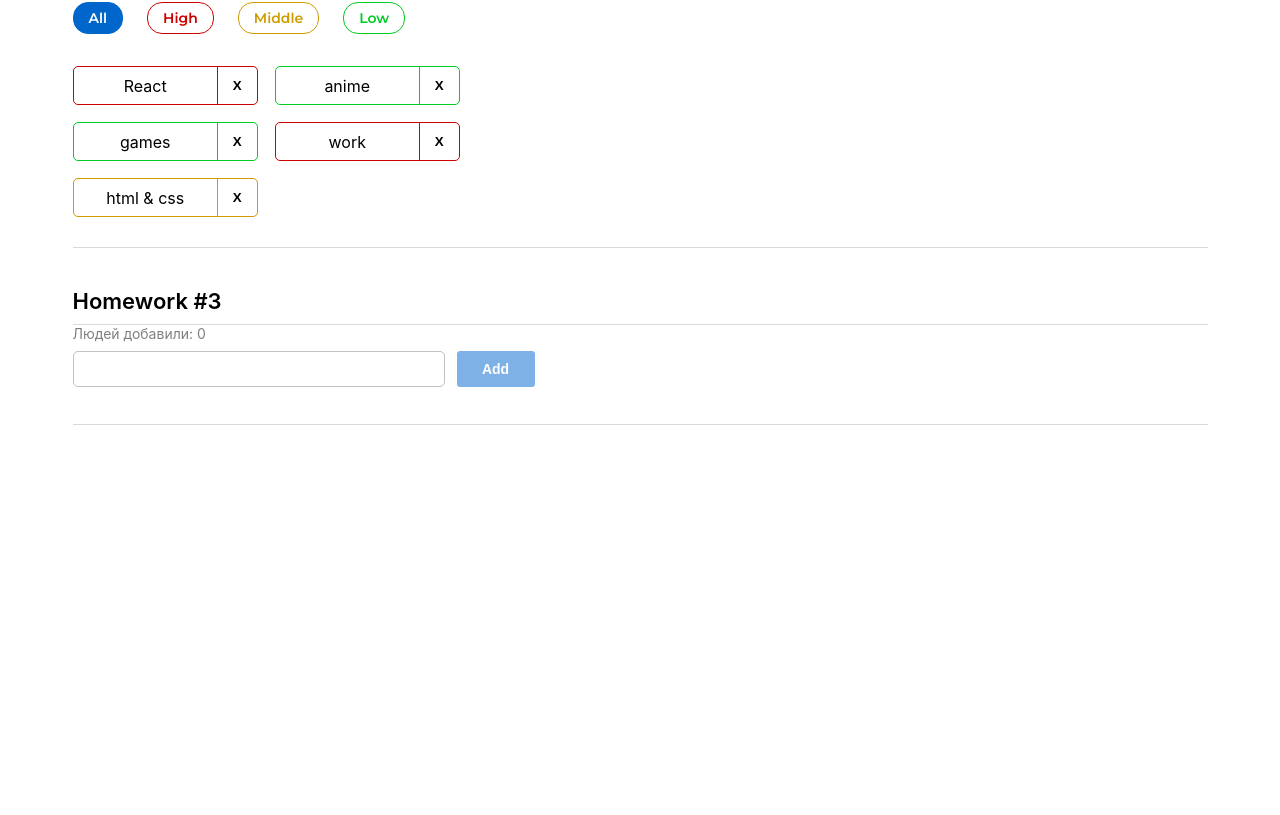
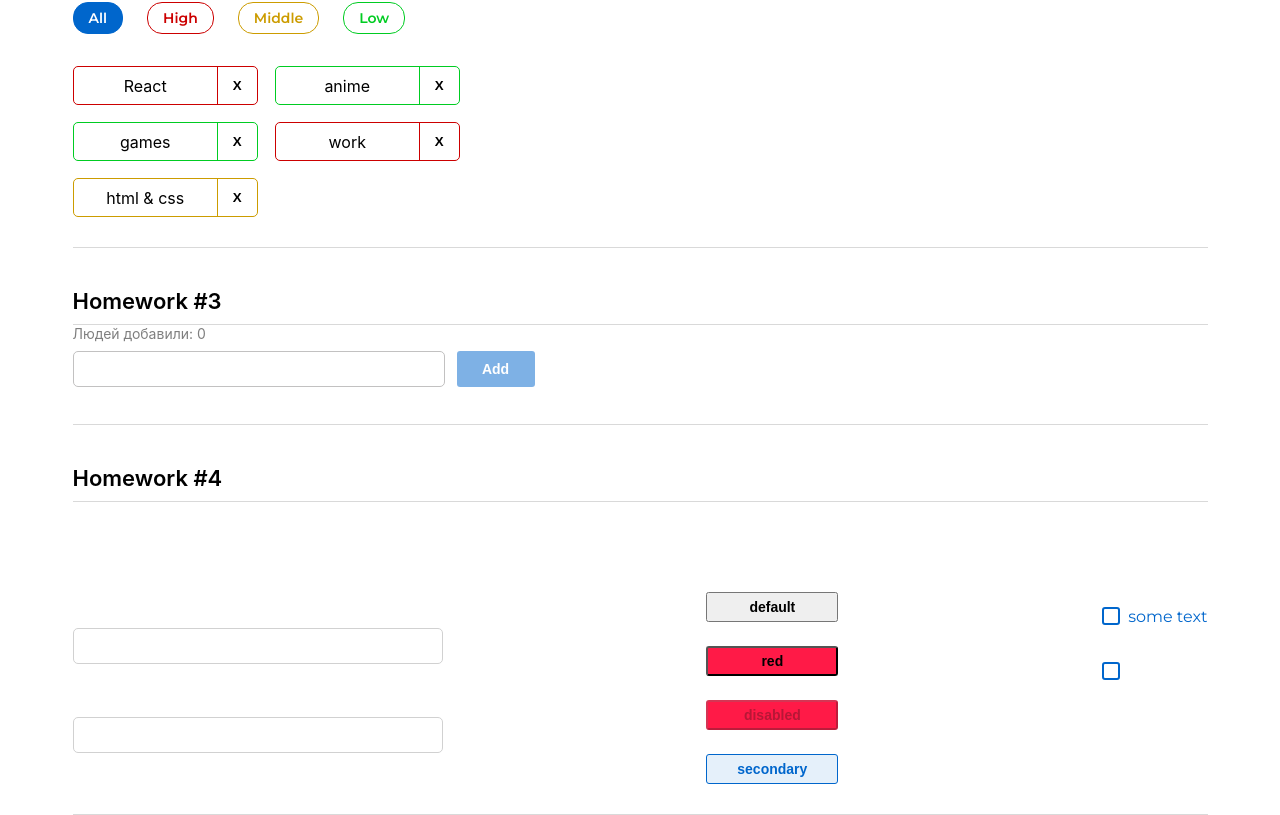
Before and after one commit to elfin14/hws2-master, a React (Create React App) app: page /#/ in a window 1280 px wide. Shown: the part 518-1333 px from the top of the page. Before the commit the page ends 943 px from the top, so only its background shows below. Built offline with nearby package versions, Linux system fonts and the light colour scheme.

Commit message:
homeworks HW4

```diff
--- a/src/s1-main/App.tsx
+++ b/src/s1-main/App.tsx
@@ -3,6 +3,7 @@ import s from './App.module.css'
 import HW1 from '../s2-homeworks/hw01/HW1'
 import HW2 from '../s2-homeworks/hw02/HW2';
 import HW3 from '../s2-homeworks/hw03/HW3';
+import HW4 from '../s2-homeworks/hw04/HW4';
 
 function App() {
     return (
@@ -11,7 +12,7 @@ function App() {
             {/*раскомментировать по ходу выполнения*/}
             <HW2/>
             <HW3/>
-            {/*<HW4/>*/}
+            <HW4/>
 
             {/*при выполнении дз 5 и более - закомментировать здесь дз 1-4, так как они есть внутри дз 5*/}
             {/*<HW5/>*/}
--- a/src/s2-homeworks/hw03/Greeting.tsx
+++ b/src/s2-homeworks/hw03/Greeting.tsx
@@ -55,7 +55,7 @@ const Greeting: React.FC<GreetingPropsType> = (
                     id={'hw3-button'}
                     onClick={addUser}
                     className={s.button}
-                    // disabled={!name.trim()}
+                    disabled={!!error.trim()}
                 >
                     Add
                 </button>
--- a/src/s2-homeworks/hw04/Stand.module.css
+++ b/src/s2-homeworks/hw04/Stand.module.css
@@ -8,12 +8,14 @@
     display: flex;
     flex-direction: column;
     gap: 48px;
+    margin-top: 90px;
 }
 
 .buttons {
     display: flex;
     flex-direction: column;
     gap: 24px;
+    margin-top: 90px;
 }
 
 .checkboxes {
--- a/src/s2-homeworks/hw04/Stand.tsx
+++ b/src/s2-homeworks/hw04/Stand.tsx
@@ -29,11 +29,7 @@ const Stand = () => {
                         onChangeText={setValue}
                         error={error}
                         onEnter={() => {
-                            setError(
-                                stateForAllInputs.trim()
-                                    ? ''
-                                    : 'Error'
-                            )
+                            setError(stateForAllInputs.trim()?'': 'Error')
                             setValue('')
                         }}
                     />
--- a/src/s2-homeworks/hw04/common/c1-SuperInputText/SuperInputText.module.css
+++ b/src/s2-homeworks/hw04/common/c1-SuperInputText/SuperInputText.module.css
@@ -1,20 +1,34 @@
 .input:focus {
+    border: 2px solid #9a9999;
+
 }
 
 .input {
+    width: 370px;
+    height: 36px;
+    border-radius: 5px;
+    border: 1px solid #D1D1D1;
+    outline: none;
 }
 
 .inputWrapper {
+
 }
 
 .superInput {
 }
 
 .errorInput {
+    border: 1px solid #cc0000;
 }
 
 .errorInput:focus {
+    border: 1px solid #cc0000;
 }
 
 .error {
+    color: #cc0000;
+    display: block;
+    font-size: 10px;
+    margin-bottom: 5px;
 }
--- a/src/s2-homeworks/hw04/common/c1-SuperInputText/SuperInputText.tsx
+++ b/src/s2-homeworks/hw04/common/c1-SuperInputText/SuperInputText.tsx
@@ -56,6 +56,9 @@ const SuperInputText: React.FC<SuperInputTextPropsType> = (
 
     return (
         <div className={s.inputWrapper}>
+               <span id={id ? id + '-span' : undefined} className={finalSpanClassName}>
+                {error}
+            </span>
             <input
                 id={id}
                 type={'text'}
@@ -64,12 +67,7 @@ const SuperInputText: React.FC<SuperInputTextPropsType> = (
                 className={finalInputClassName}
                 {...restProps} // отдаём инпуту остальные пропсы если они есть (value например там внутри)
             />
-            <span
-                id={id ? id + '-span' : undefined}
-                className={finalSpanClassName}
-            >
-                {error}
-            </span>
+
         </div>
     )
 }
--- a/src/s2-homeworks/hw04/common/c2-SuperButton/SuperButton.module.css
+++ b/src/s2-homeworks/hw04/common/c2-SuperButton/SuperButton.module.css
@@ -1,16 +1,30 @@
 .button {
+    width: 132px;
+    height: 30px;
+    padding: 5px 24px;
+    font-weight: 600;
+    font-size: 14px;
 }
 
 .disabled {
+    background-color: #004D99;
 }
 
 .secondary {
+    background: #E5F0FA;
+    border: 1px solid #0066CC;
+    border-radius: 3px;
+    color: #0066CC;
 }
 
 .default {
+    background-color: #0066CC;
+    border-radius: 3px;
 }
 
 .red {
+    background-color: #FF1A47;
+    border-radius: 3px;
 }
 
 .default:hover {
--- a/src/s2-homeworks/hw04/common/c2-SuperButton/SuperButton.tsx
+++ b/src/s2-homeworks/hw04/common/c2-SuperButton/SuperButton.tsx
@@ -18,10 +18,9 @@ const SuperButton: React.FC<SuperButtonPropsType> = (
     }
 ) => {
     const finalClassName = s.button
-        // + (disabled
-        //         ? ...
-        //         : xType === 'red'
-        //             ? ...
+        + (disabled ?' ' +disabled : '')
+        + (xType === 'red' ?' ' +s.red : '')
+        + (xType === 'secondary' ?' '+s.secondary : '')
         + (className ? ' ' + className : '') // задачка на смешивание классов
 
     return (
--- a/src/s2-homeworks/hw04/common/c3-SuperCheckbox/SuperCheckbox.tsx
+++ b/src/s2-homeworks/hw04/common/c3-SuperCheckbox/SuperCheckbox.tsx
@@ -27,9 +27,17 @@ const SuperCheckbox: React.FC<SuperCheckboxPropsType> = (
     }
 ) => {
     const onChangeCallback = (e: ChangeEvent<HTMLInputElement>) => {
+        onChange?.(e)
+        onChangeChecked?.(e.currentTarget.checked)
+    }
+
+
+
+
+
         // задачка на написание онченджа
 
-    }
+
 
     const finalInputClassName = s.checkbox
         + (className ? ' ' + className : '')
```
